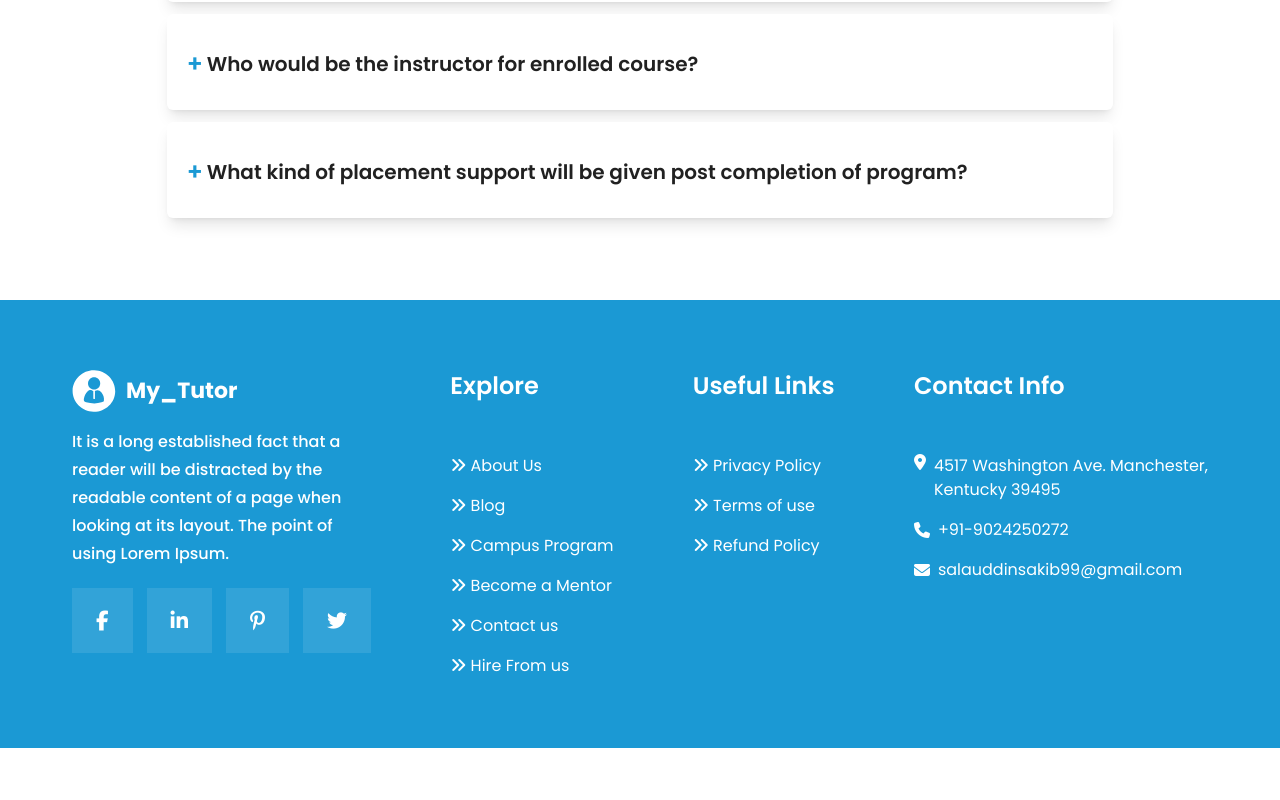
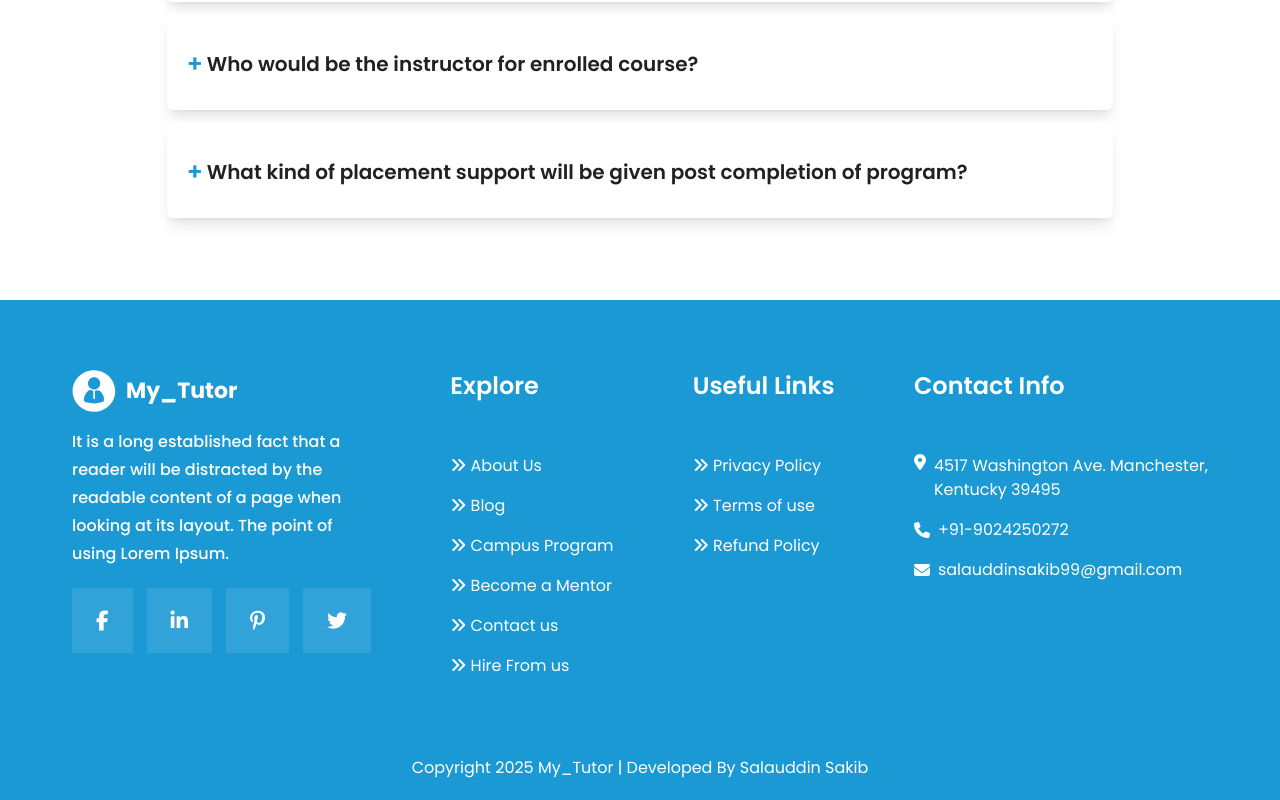
Before and after one commit to MdSalauddinSakib/RRF-Challenge-1, a Vue app: page / in a window 1280 px wide. Shown: the part 6835-7635 px from the top of the page. Before the commit the page ends 7583 px from the top, so only its background shows below. Built offline with nearby package versions, Linux system fonts and the light colour scheme.

Commit message:
copyright text added

```diff
--- a/src/components/HelloWorld.vue
+++ b/src/components/HelloWorld.vue
@@ -701,7 +701,7 @@
   <!-- Frequently Asked Questions Section end -->
 
   <!-- Footer Section -->
-  <section class="py-[70px] bg-[#1B99D4] text-white">
+  <section class="pt-[70px] pb-[20px] bg-[#1B99D4] text-white">
     <div class="container flex justify-between">
       <div>
         <div>
@@ -784,5 +784,6 @@
         </div>
       </div>
     </div>
+    <p class="pt-[78px] text-center">Copyright 2025 My_Tutor | Developed By Salauddin Sakib</p>
   </section>
 </template>
```
